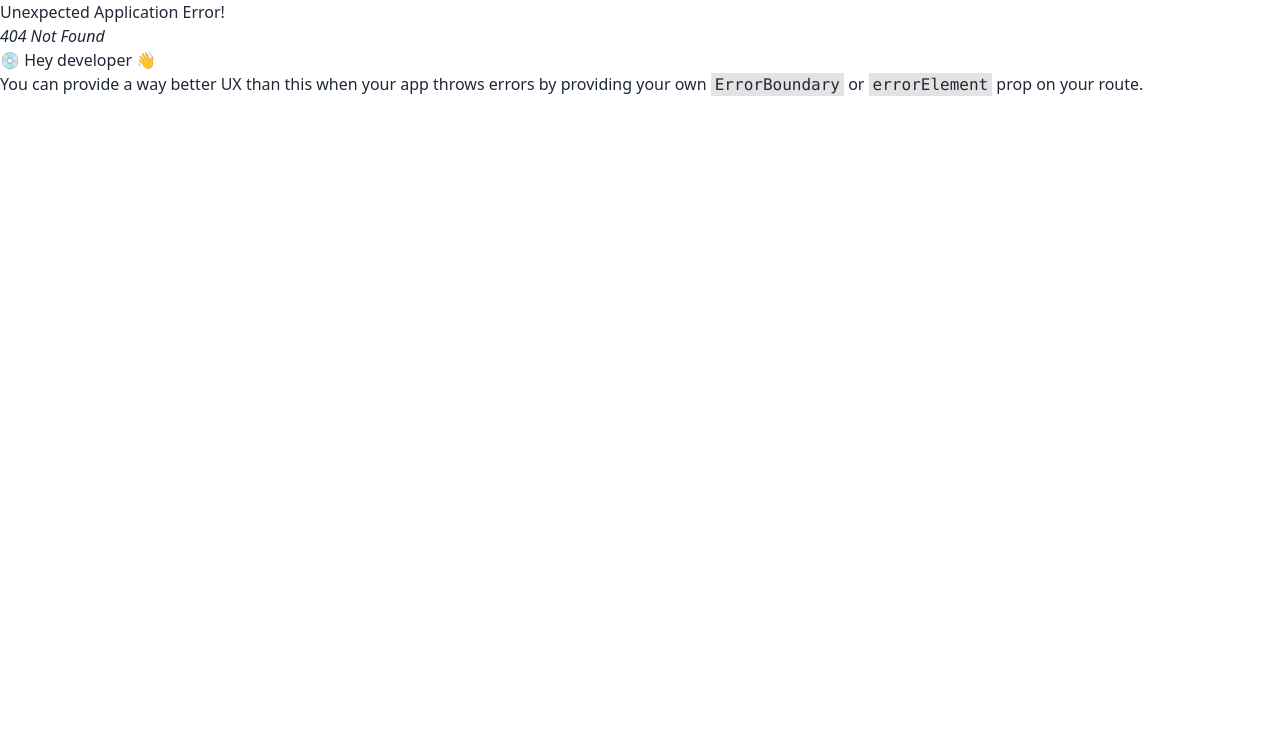
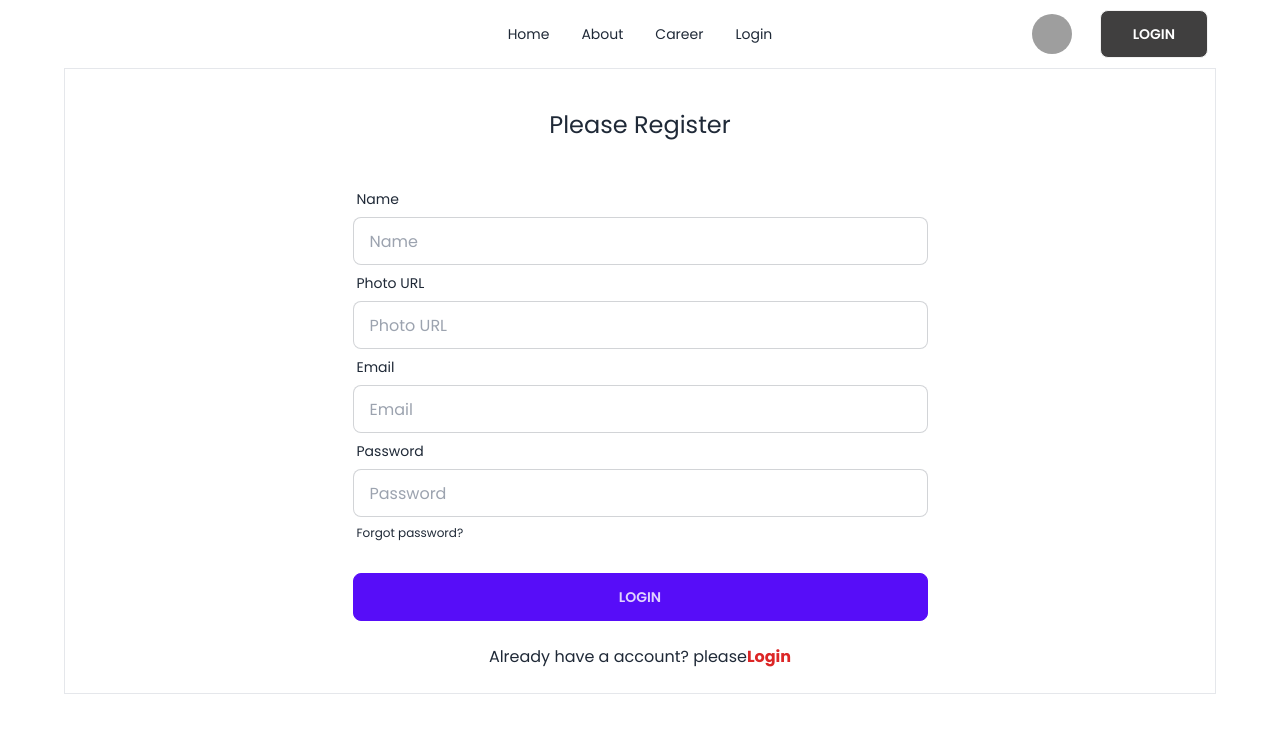
Before and after one commit to Biplob798/react-dragon-news, a React (Vite) app: page /register in a window 1280 px wide. Before the commit this address had no page. Shown: the top 732 px of the page. Built offline with nearby package versions, Linux system fonts and the light colour scheme; grey boxes are pictures that could not be loaded.

Commit message:
create login and register page

```diff
--- /dev/null
+++ b/src/Pages/Login/Login.jsx
@@ -0,0 +1,64 @@
+import { Link } from "react-router-dom";
+import Navbar from "../Shared/Navbar/Navbar";
+
+const Login = () => {
+  const handleLogin = (e) => {
+    e.preventDefault();
+    console.log(e.currentTarget);
+    const form = new FormData(e.currentTarget);
+    console.log(form);
+  };
+
+  return (
+    <div>
+      <Navbar></Navbar>
+      <div className="border">
+        <h2 className="text-2xl text-center my-10">Please Login</h2>
+        {/* login form  */}
+
+        <form onSubmit={handleLogin} className="md:w-3/4 lg:w-1/2 mx-auto">
+          <div className="form-control">
+            <label className="label">
+              <span className="label-text">Email</span>
+            </label>
+            <input
+              type="email"
+              placeholder="Email"
+              name="email"
+              className="input input-bordered"
+              required
+            />
+          </div>
+          <div className="form-control">
+            <label className="label">
+              <span className="label-text">Password</span>
+            </label>
+            <input
+              type="password"
+              placeholder="Password"
+              name="password"
+              className="input input-bordered"
+              required
+            />
+            <label className="label">
+              <a href="#" className="label-text-alt link link-hover">
+                Forgot password?
+              </a>
+            </label>
+          </div>
+          <div className="form-control mt-6">
+            <button className="btn btn-primary">Login</button>
+          </div>
+        </form>
+        <p className="text-center my-6">
+          Do not have a account? please
+          <Link className="font-bold text-red-600" to="/register">
+            Register
+          </Link>
+        </p>
+      </div>
+    </div>
+  );
+};
+
+export default Login;
--- /dev/null
+++ b/src/Pages/Register/Register.jsx
@@ -0,0 +1,90 @@
+"react";
+
+import { Link } from "react-router-dom";
+import Navbar from "../Shared/Navbar/Navbar";
+
+const Register = () => {
+  const handleRegister = (e) => {
+    e.preventDefault();
+    console.log(e.currentTarget);
+    const form = new FormData(e.currentTarget);
+    console.log(form);
+  };
+
+  return (
+    <div>
+      <Navbar></Navbar>
+      <div className="border">
+        <h2 className="text-2xl text-center my-10">Please Register</h2>
+        {/* login form  */}
+
+        <form onSubmit={handleRegister} className="md:w-3/4 lg:w-1/2 mx-auto">
+          <div className="form-control">
+            <label className="label">
+              <span className="label-text">Name</span>
+            </label>
+            <input
+              type="text"
+              placeholder="Name"
+              name="name"
+              className="input input-bordered"
+              required
+            />
+          </div>
+          <div className="form-control">
+            <label className="label">
+              <span className="label-text">Photo URL</span>
+            </label>
+            <input
+              type="text"
+              placeholder="Photo URL"
+              name="photo"
+              className="input input-bordered"
+              required
+            />
+          </div>
+          <div className="form-control">
+            <label className="label">
+              <span className="label-text">Email</span>
+            </label>
+            <input
+              type="email"
+              placeholder="Email"
+              name="email"
+              className="input input-bordered"
+              required
+            />
+          </div>
+          <div className="form-control">
+            <label className="label">
+              <span className="label-text">Password</span>
+            </label>
+            <input
+              type="password"
+              placeholder="Password"
+              name="password"
+              className="input input-bordered"
+              required
+            />
+            <label className="label">
+              <a href="#" className="label-text-alt link link-hover">
+                Forgot password?
+              </a>
+            </label>
+          </div>
+          <div className="form-control mt-6">
+            <button className="btn btn-primary">Login</button>
+          </div>
+        </form>
+        <p className="text-center my-6">
+          Already have a account? please
+          <Link className="font-bold text-red-600" to="/login">
+            Login
+          </Link>
+        </p>
+      </div>
+    </div>
+  );
+};
+
+export default Register;
--- a/src/Pages/Shared/Navbar/Navbar.jsx
+++ b/src/Pages/Shared/Navbar/Navbar.jsx
@@ -11,6 +11,9 @@
       </li>
       <li>
         <NavLink to="/career">Career</NavLink>
+      </li>
+      <li>
+        <NavLink to="/login">Login</NavLink>
       </li>
     </>
   );
@@ -52,7 +55,7 @@
             <img src={usersDefaultPic} />
           </div>
         </label>
-        <Link>
+        <Link to="/login">
           <button className="btn bg-[#403F3F] text-white px-8">Login</button>
         </Link>
       </div>
```
Also changed, not shown: src/routes/Routes.jsx (+10 -0 lines).
